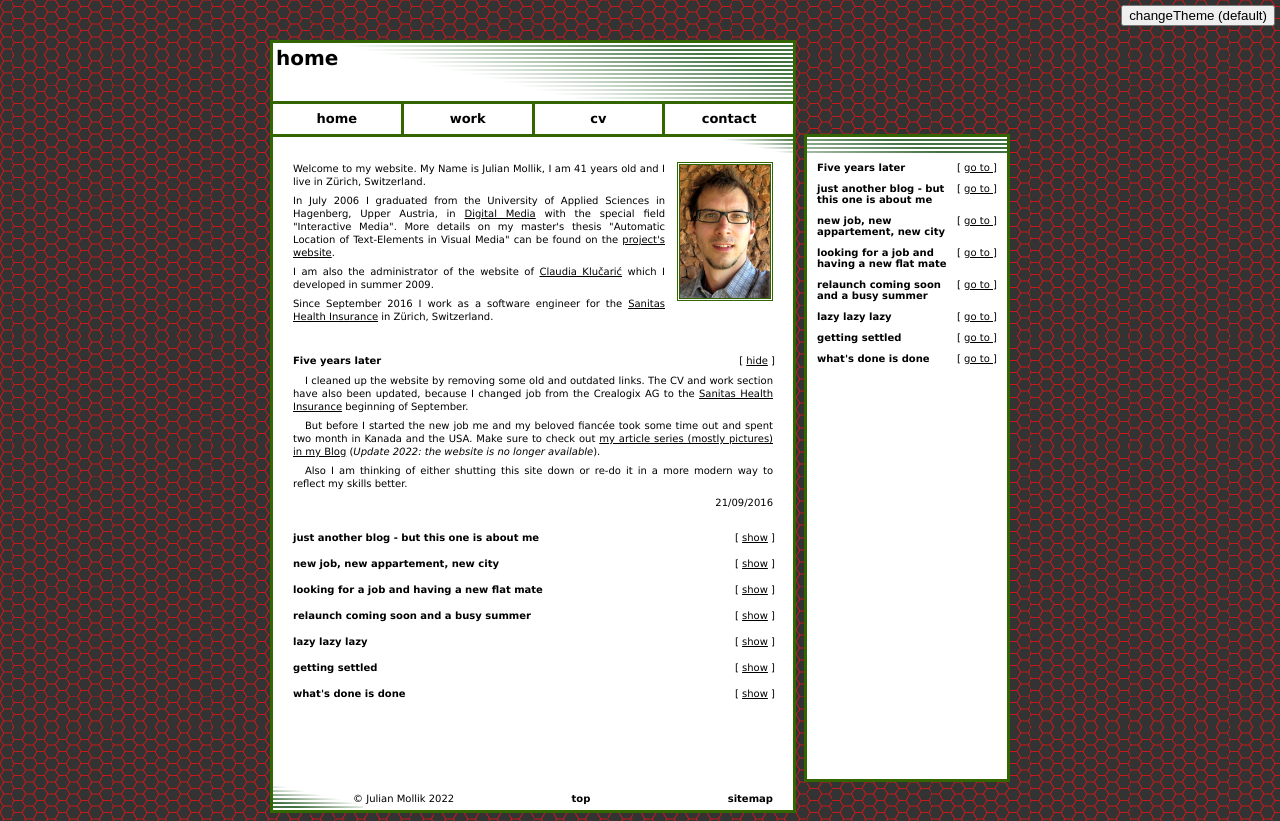
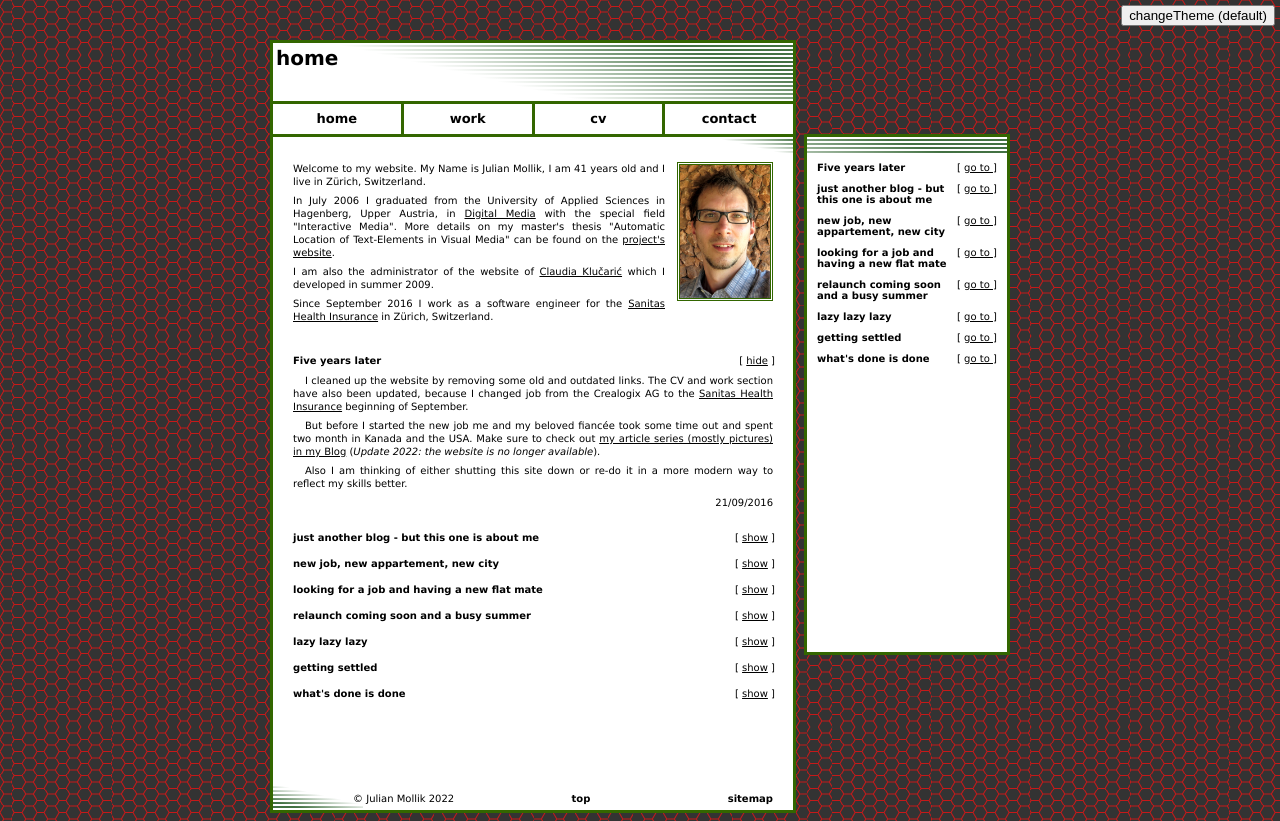
Before and after one commit to jule256/creative-coding.net, a Nuxt app: page / in a window 1280 px wide. Built offline with nearby package versions, Linux system fonts and the light colour scheme.

Commit message:
defined sidebar max-height

```diff
--- a/assets/style/global.css
+++ b/assets/style/global.css
@@ -61,6 +61,8 @@ body {
         border: 3px solid var(--border-color);
         background-color: var(--background-color-content);
         padding: 25px 10px 10px 10px;
+        height: 60vh;
+        overflow: hidden;
 
         &::before,
         &::after {
```
